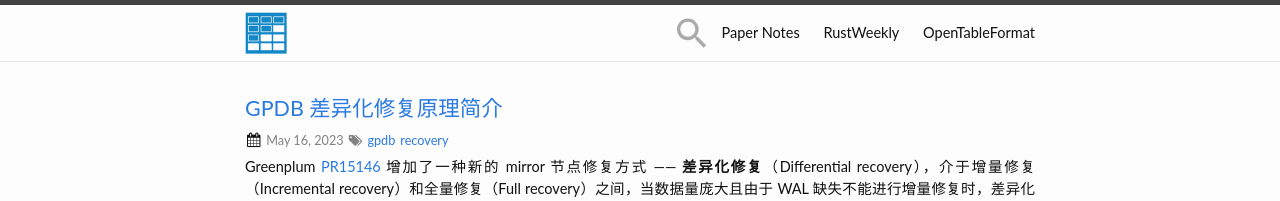
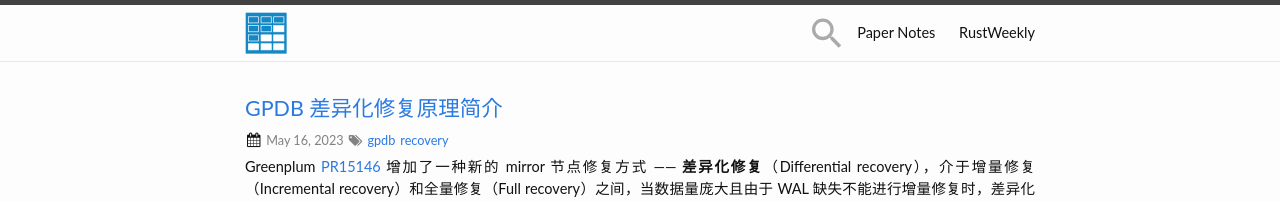
Before and after one commit to zhjwpku/zhjwpku.github.io, a Jekyll site: the page built from index.html, in a window 1280 px wide. Shown: the top 201 px of the page. Built offline with Jekyll 4.4.1, drawn with Linux system fonts in a browser that asks for light colours; the list of posts is cut into pages by our own code; comment, search, counter and statistics services are not loaded.

Commit message:
update header
Signed-off-by: Zhao Junwang <zhjwpku@gmail.com>

```diff
--- a/_includes/header.html
+++ b/_includes/header.html
@@ -27,8 +27,8 @@
           <!-- <a class="page-link" href="{{ site.baseurl }}/docker/">Docker</a> -->
           <a class="page-link" href="https://paper-notes.zhjwpku.com">Paper Notes</a>
           <!--a class="page-link" href="{{ site.baseurl }}/about">#Hireme</a-->
-          <a class="page-link" href="https://rustweekly.cn">RustWeekly</a>
-          <a class="page-link" href="https://opentableformat.github.io/">OpenTableFormat</a>
+          <a class="page-link" href="https://github.com/rustweekly">RustWeekly</a>
+          <!-- <a class="page-link" href="https://opentableformat.github.io/">OpenTableFormat</a> -->
       </div>
     </nav>
 
```
